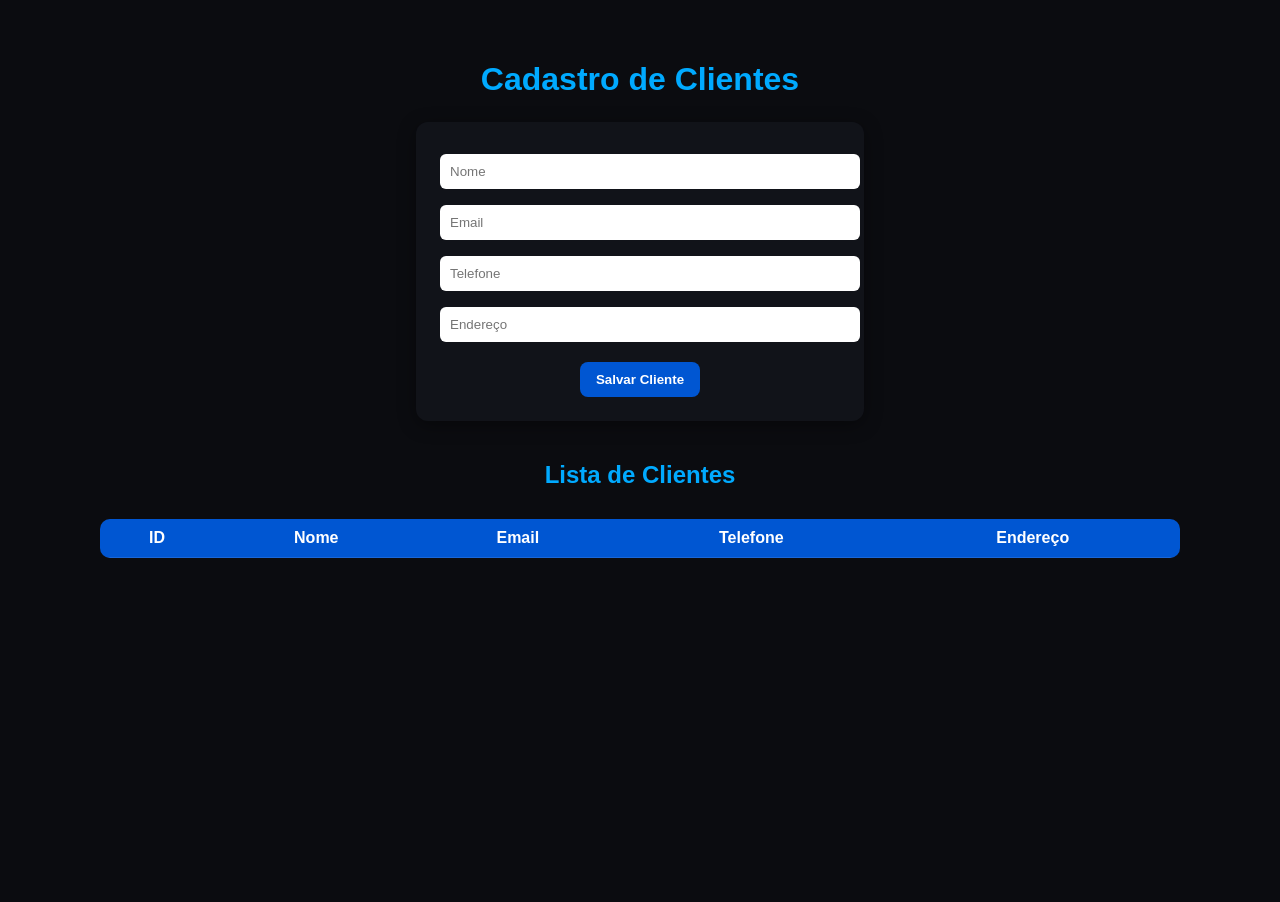
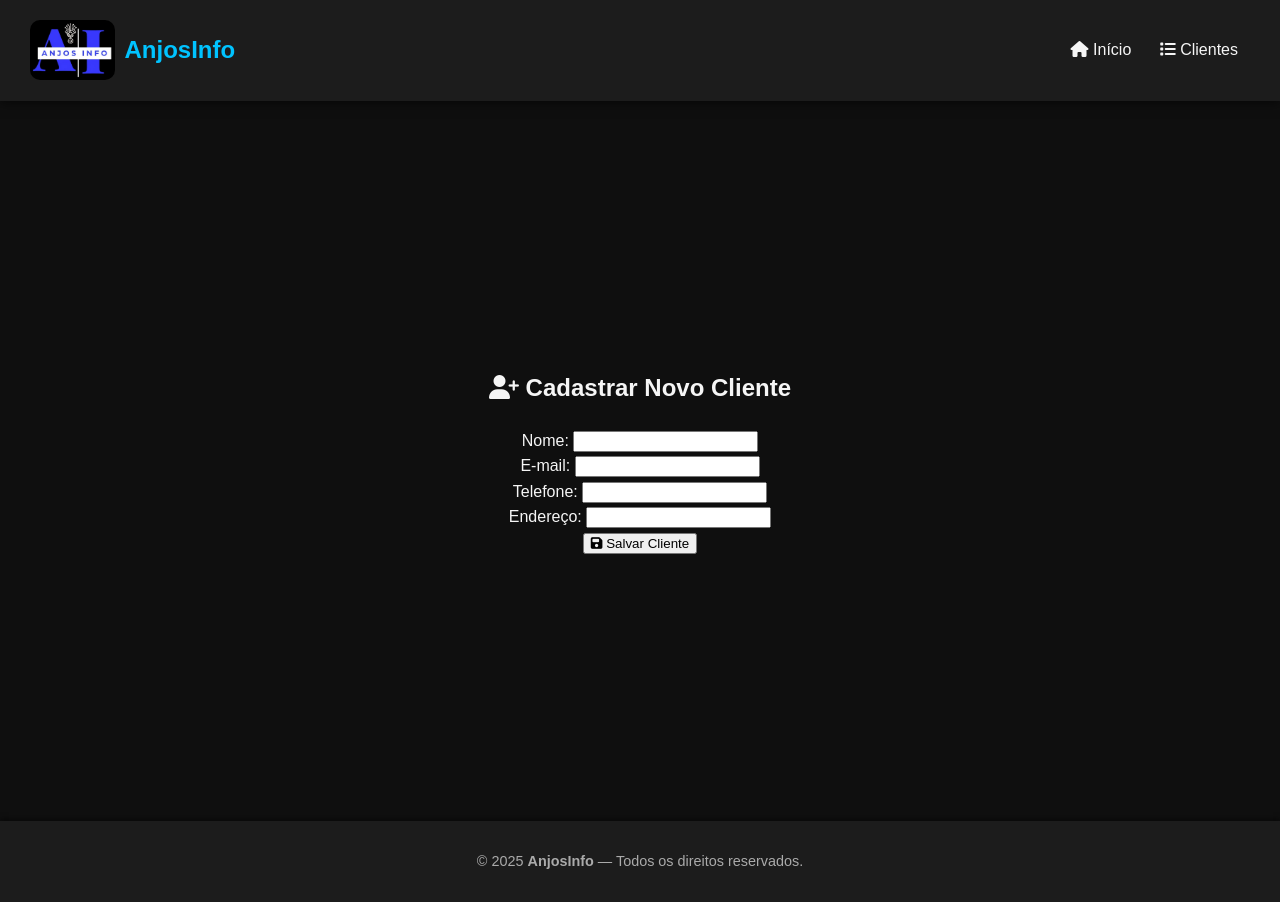
Before and after one commit to Anjosinfo/info-anjos-site, a Flask app: template templates/cadastro.html in a window 1280 px wide. Before the commit the page ends 558 px from the top, so only its background shows below. Run offline with Flask 3, Linux system fonts and the light colour scheme; the template is opened without the code that fills it, so the values that code supplies are empty; some libraries are stand-ins or nearby versions.

Commit message:
Atualização no site

```diff
--- a/app.py
+++ b/app.py
@@ -1,64 +1,79 @@
 from flask import Flask, render_template, request, jsonify
-import sqlite3
+from flask_sqlalchemy import SQLAlchemy
+import os
 
 app = Flask(__name__)
 
-# Criação automática da tabela
-def criar_tabela():
-    with sqlite3.connect("clientes.db") as con:
-        con.execute("""
-            CREATE TABLE IF NOT EXISTS clientes (
-                id INTEGER PRIMARY KEY AUTOINCREMENT,
-                nome TEXT NOT NULL,
-                email TEXT NOT NULL,
-                telefone TEXT,
-                endereco TEXT
-            )
-        """)
-criar_tabela()
+# ===== CONFIGURAÇÃO DO BANCO =====
+basedir = os.path.abspath(os.path.dirname(__file__))
+app.config["SQLALCHEMY_DATABASE_URI"] = f"sqlite:///{os.path.join(basedir, 'clientes.db')}"
+app.config["SQLALCHEMY_TRACK_MODIFICATIONS"] = False
 
-# --- ROTAS DE PÁGINAS ---
-@app.route('/')
+db = SQLAlchemy(app)
+
+# ===== MODELO =====
+class Cliente(db.Model):
+    id = db.Column(db.Integer, primary_key=True)
+    nome = db.Column(db.String(100), nullable=False)
+    email = db.Column(db.String(120), nullable=False)
+    telefone = db.Column(db.String(20))
+    endereco = db.Column(db.String(200))
+
+    def to_dict(self):
+        return {
+            "id": self.id,
+            "nome": self.nome,
+            "email": self.email,
+            "telefone": self.telefone,
+            "endereco": self.endereco,
+        }
+
+# ===== CRIAR BANCO SE NÃO EXISTIR =====
+with app.app_context():
+    db.create_all()
+
+# ===== ROTAS =====
+@app.route("/")
 def home():
-    return render_template('index.html')
+    return render_template("index.html")
 
-@app.route('/cadastro')
-def cadastro():
-    return render_template('cadastro.html')
+@app.route("/clientes")
+def clientes():
+    return render_template("clientes.html")
 
-@app.route('/clientes')
-def clientes():
-    return render_template('clientes.html')
+@app.route("/clientes/lista")
+def lista_clientes():
+    return render_template("lista_clientes.html")
 
-# --- API DE CLIENTES ---
-@app.route('/api/clientes', methods=['POST'])
-def salvar_cliente():
-    dados = request.get_json()
-    with sqlite3.connect("clientes.db") as con:
-        cur = con.cursor()
-        cur.execute("""
-            INSERT INTO clientes (nome, email, telefone, endereco)
-            VALUES (?, ?, ?, ?)
-        """, (dados["nome"], dados["email"], dados["telefone"], dados["endereco"]))
-        con.commit()
-    return jsonify({"mensagem": "✅ Cliente cadastrado com sucesso!"})
+# ===== API REST =====
+@app.route("/api/clientes", methods=["GET"])
+def obter_clientes():
+    clientes = Cliente.query.all()
+    return jsonify([c.to_dict() for c in clientes])
 
-@app.route('/api/clientes', methods=['GET'])
-def listar_clientes():
-    with sqlite3.connect("clientes.db") as con:
-        con.row_factory = sqlite3.Row
-        cur = con.cursor()
-        cur.execute("SELECT * FROM clientes ORDER BY id DESC")
-        clientes = [dict(row) for row in cur.fetchall()]
-    return jsonify(clientes)
+@app.route("/api/clientes", methods=["POST"])
+def adicionar_cliente():
+    data = request.get_json()
+    novo_cliente = Cliente(
+        nome=data["nome"],
+        email=data["email"],
+        telefone=data.get("telefone"),
+        endereco=data.get("endereco")
+    )
+    db.session.add(novo_cliente)
+    db.session.commit()
+    return jsonify({"mensagem": "Cliente cadastrado com sucesso!"}), 201
 
-@app.route('/api/clientes/<int:id>', methods=['DELETE'])
+@app.route("/api/clientes/<int:id>", methods=["DELETE"])
 def excluir_cliente(id):
-    with sqlite3.connect("clientes.db") as con:
-        cur = con.cursor()
-        cur.execute("DELETE FROM clientes WHERE id = ?", (id,))
-        con.commit()
+    cliente = Cliente.query.get(id)
+    if not cliente:
+        return jsonify({"erro": "Cliente não encontrado!"}), 404
+
+    db.session.delete(cliente)
+    db.session.commit()
     return jsonify({"mensagem": "Cliente excluído com sucesso!"})
 
-if __name__ == '__main__':
+# ===== EXECUTAR SERVIDOR =====
+if __name__ == "__main__":
     app.run(debug=True)
--- a/index.html
+++ b/index.html
@@ -141,8 +141,8 @@ footer { margin-top: 36px; background: linear-gradient(90deg, var(--primary), rg
     <li><a href="#servicos">Serviços</a></li>
     <li><a href="#suporte-remoto">Suporte Remoto</a></li>
     <li><a href="#contato">Contato</a></li>
-    <li><a href="/cadastro">Cadastro</a></li>
-    <li><a href="/clientes">Clientes Cadastrados</a></li>
+    <li><a href="#contato">Contato</a></li>
+    <li><a href="/clientes">Clientes</a></li>
 
   </ul>
 </nav>
--- a/static/style.css
+++ b/static/style.css
@@ -1,36 +1,161 @@
-.clientes {
-  padding: 20px;
+/* ======= Estilo base ======= */
+body {
+  font-family: "Poppins", sans-serif;
+  background-color: #0f0f0f;
+  color: #f5f5f5;
+  margin: 0;
+  padding: 0;
+  line-height: 1.6;
 }
 
-.form-cliente {
+/* ======= Cabeçalho ======= */
+header {
   display: flex;
-  flex-wrap: wrap;
+  justify-content: space-between;
+  align-items: center;
+  background: #1c1c1c;
+  padding: 15px 30px;
+  position: sticky;
+  top: 0;
+  z-index: 1000;
+  box-shadow: 0 3px 10px rgba(0,0,0,0.5);
+}
+
+.logo-container {
+  display: flex;
+  align-items: center;
   gap: 10px;
 }
 
-.form-cliente .campo {
-  flex: 1 1 45%;
-  display: flex;
-  flex-direction: column;
+.logo {
+  height: 60px;
+  border-radius: 10px;
 }
 
-button {
-  padding: 6px 12px;
-  background: #007bff;
-  color: white;
-  border: none;
-  border-radius: 4px;
-  cursor: pointer;
+.site-title {
+  font-size: 1.5em;
+  color: #00c3ff;
+  font-weight: 600;
 }
 
-table {
-  width: 100%;
-  margin-top: 20px;
-  border-collapse: collapse;
-  background: white;
+/* ======= Navegação ======= */
+nav a {
+  color: #f5f5f5;
+  margin: 0 12px;
+  text-decoration: none;
+  font-weight: 500;
+  transition: color 0.3s, transform 0.3s;
 }
 
-th, td {
-  border: 1px solid #ddd;
-  padding: 8px;
+nav a:hover {
+  color: #00c3ff;
+  transform: translateY(-2px);
 }
+
+nav a.active {
+  color: #00c3ff;
+  border-bottom: 2px solid #00c3ff;
+}
+
+/* ======= Conteúdo principal ======= */
+main {
+  display: flex;
+  justify-content: center;
+  align-items: center;
+  min-height: 80vh;
+  text-align: center;
+  padding: 40px 20px;
+}
+
+.intro h2 {
+  font-size: 2.5em;
+  animation: fadeIn 1.2s ease;
+}
+
+.intro h2 span {
+  color: #00c3ff;
+}
+
+.intro p {
+  margin: 15px 0 25px;
+  font-size: 1.1em;
+  color: #ccc;
+}
+
+/* ======= Botão principal ======= */
+.btn {
+  background: linear-gradient(90deg, #00c3ff, #0080ff);
+  color: white;
+  padding: 12px 25px;
+  border-radius: 8px;
+  text-decoration: none;
+  font-weight: bold;
+  transition: transform 0.3s, background 0.3s;
+  box-shadow: 0 0 10px #00c3ff;
+}
+
+.btn:hover {
+  transform: scale(1.05);
+  background: linear-gradient(90deg, #00e0ff, #00aaff);
+}
+
+/* ======= Rodapé ======= */
+footer {
+  background: #1c1c1c;
+  text-align: center;
+  padding: 15px;
+  color: #aaa;
+  font-size: 0.9em;
+  box-shadow: 0 -2px 5px rgba(0,0,0,0.5);
+}
+
+/* ======= WhatsApp flutuante ======= */
+.whatsapp-btn {
+  position: fixed;
+  bottom: 20px;
+  right: 20px;
+  background-color: #25D366;
+  color: white;
+  font-size: 28px;
+  width: 60px;
+  height: 60px;
+  border-radius: 50%;
+  display: flex;
+  justify-content: center;
+  align-items: center;
+  text-decoration: none;
+  box-shadow: 0 0 15px rgba(0, 255, 100, 0.4);
+  transition: transform 0.3s ease, box-shadow 0.3s ease;
+}
+
+.whatsapp-btn:hover {
+  transform: scale(1.1);
+  box-shadow: 0 0 20px rgba(0, 255, 100, 0.7);
+}
+
+/* ======= Responsividade ======= */
+@media (max-width: 768px) {
+  header {
+    flex-direction: column;
+    text-align: center;
+  }
+
+  nav {
+    margin-top: 10px;
+  }
+
+  .intro h2 {
+    font-size: 1.8em;
+  }
+
+  .btn {
+    font-size: 0.9em;
+    padding: 10px 20px;
+  }
+}
+
+/* ======= Animações ======= */
+@keyframes fadeIn {
+  from { opacity: 0; transform: translateY(20px); }
+  to { opacity: 1; transform: translateY(0); }
+}
--- a/templates/cadastro.html
+++ b/templates/cadastro.html
@@ -3,125 +3,91 @@
 <head>
   <meta charset="UTF-8">
   <meta name="viewport" content="width=device-width, initial-scale=1.0">
-  <title>Cadastro de Clientes - AnjosInfo</title>
-  <style>
-    body {
-      font-family: "Poppins", Arial, sans-serif;
-      background: #0b0c10;
-      color: #fff;
-      margin: 0;
-      padding: 40px;
-      text-align: center;
-    }
-    h1 { color: #00aaff; margin-bottom: 24px; }
-    form {
-      background: #111319;
-      padding: 24px;
-      border-radius: 12px;
-      max-width: 400px;
-      margin: 0 auto;
-      box-shadow: 0 4px 18px rgba(0,0,0,0.4);
-    }
-    input {
-      width: 100%;
-      padding: 10px;
-      margin: 8px 0;
-      border-radius: 6px;
-      border: none;
-      outline: none;
-    }
-    button {
-      background: #0056D2;
-      color: #fff;
-      border: none;
-      padding: 10px 16px;
-      border-radius: 8px;
-      cursor: pointer;
-      font-weight: bold;
-      margin-top: 12px;
-    }
-    button:hover { background: #00aaff; }
-    table {
-      width: 90%;
-      margin: 30px auto;
-      border-collapse: collapse;
-      background: #111319;
-      border-radius: 10px;
-      overflow: hidden;
-    }
-    th, td {
-      padding: 10px;
-      border-bottom: 1px solid rgba(255,255,255,0.1);
-      color: #ddd;
-    }
-    th { background: #0056D2; color: #fff; }
-  </style>
+  <title>Cadastrar Cliente - AnjosInfo</title>
+
+  <link rel="stylesheet" href="{{ url_for('static', filename='style.css') }}">
+  <link rel="icon" href="{{ url_for('static', filename='favicon.ico') }}" type="image/x-icon">
+
+  <!-- Ícones Font Awesome -->
+  <link rel="stylesheet" href="https://cdnjs.cloudflare.com/ajax/libs/font-awesome/6.6.0/css/all.min.css">
 </head>
+
 <body>
-  <h1>Cadastro de Clientes</h1>
+  <header>
+    <div class="logo-container">
+      <img src="{{ url_for('static', filename='logo.jpeg') }}" alt="Logo AnjosInfo" class="logo">
+      <h1 class="site-title">AnjosInfo</h1>
+    </div>
+    <nav>
+      <a href="/"><i class="fa-solid fa-house"></i> Início</a>
+      <a href="/clientes"><i class="fa-solid fa-list"></i> Clientes</a>
+    </nav>
+  </header>
 
-  <form id="clienteForm">
-    <input type="text" id="nome" placeholder="Nome" required>
-    <input type="email" id="email" placeholder="Email" required>
-    <input type="text" id="telefone" placeholder="Telefone">
-    <input type="text" id="endereco" placeholder="Endereço">
-    <button type="submit">Salvar Cliente</button>
-  </form>
+  <main>
+    <section class="form-section">
+      <h2><i class="fa-solid fa-user-plus"></i> Cadastrar Novo Cliente</h2>
+      <form id="formCliente">
+        <div class="form-group">
+          <label for="nome">Nome:</label>
+          <input type="text" id="nome" name="nome" required>
+        </div>
 
-  <p id="mensagem" style="margin-top:15px;"></p>
+        <div class="form-group">
+          <label for="email">E-mail:</label>
+          <input type="email" id="email" name="email" required>
+        </div>
 
-  <h2 style="margin-top:40px; color:#00aaff;">Lista de Clientes</h2>
-  <table id="tabelaClientes">
-    <thead>
-      <tr>
-        <th>ID</th>
-        <th>Nome</th>
-        <th>Email</th>
-        <th>Telefone</th>
-        <th>Endereço</th>
-      </tr>
-    </thead>
-    <tbody></tbody>
-  </table>
+        <div class="form-group">
+          <label for="telefone">Telefone:</label>
+          <input type="text" id="telefone" name="telefone">
+        </div>
+
+        <div class="form-group">
+          <label for="endereco">Endereço:</label>
+          <input type="text" id="endereco" name="endereco">
+        </div>
+
+        <button type="submit" class="btn-enviar"><i class="fa-solid fa-save"></i> Salvar Cliente</button>
+      </form>
+
+      <p id="mensagem" class="mensagem"></p>
+    </section>
+  </main>
+
+  <footer>
+    <p>&copy; 2025 <strong>AnjosInfo</strong> — Todos os direitos reservados.</p>
+  </footer>
 
   <script>
-    async function carregarClientes() {
-      const resposta = await fetch("/api/clientes");
-      const clientes = await resposta.json();
-      const tbody = document.querySelector("#tabelaClientes tbody");
-      tbody.innerHTML = "";
-      clientes.forEach(c => {
-        tbody.innerHTML += `
-          <tr>
-            <td>${c.id}</td>
-            <td>${c.nome}</td>
-            <td>${c.email}</td>
-            <td>${c.telefone || ""}</td>
-            <td>${c.endereco || ""}</td>
-          </tr>`;
-      });
-    }
+    // Função de envio do formulário
+    document.getElementById("formCliente").addEventListener("submit", async function(event) {
+      event.preventDefault();
 
-    document.getElementById("clienteForm").addEventListener("submit", async (e) => {
-      e.preventDefault();
-      const dados = {
+      const cliente = {
         nome: document.getElementById("nome").value,
         email: document.getElementById("email").value,
         telefone: document.getElementById("telefone").value,
         endereco: document.getElementById("endereco").value
       };
-      const resposta = await fetch("/api/clientes", {
-        method: "POST",
-        headers: { "Content-Type": "application/json" },
-        body: JSON.stringify(dados)
-      });
-      const json = await resposta.json();
-      document.getElementById("mensagem").textContent = json.mensagem;
-      e.target.reset();
-      carregarClientes();
+
+      try {
+        const response = await fetch("/api/clientes", {
+          method: "POST",
+          headers: { "Content-Type": "application/json" },
+          body: JSON.stringify(cliente)
+        });
+
+        const data = await response.json();
+        document.getElementById("mensagem").textContent = data.mensagem;
+        document.getElementById("mensagem").style.color = "limegreen";
+
+        document.getElementById("formCliente").reset();
+      } catch (error) {
+        document.getElementById("mensagem").textContent = "Erro ao cadastrar cliente.";
+        document.getElementById("mensagem").style.color = "red";
+      }
     });
-
-    carregarClientes();
   </script>
 </body>
 </html>
```
Also changed, not shown: templates/index.html (added, +39 -0 lines), templates/lista_clientes.html (+14 -73 lines), clientes.db.
